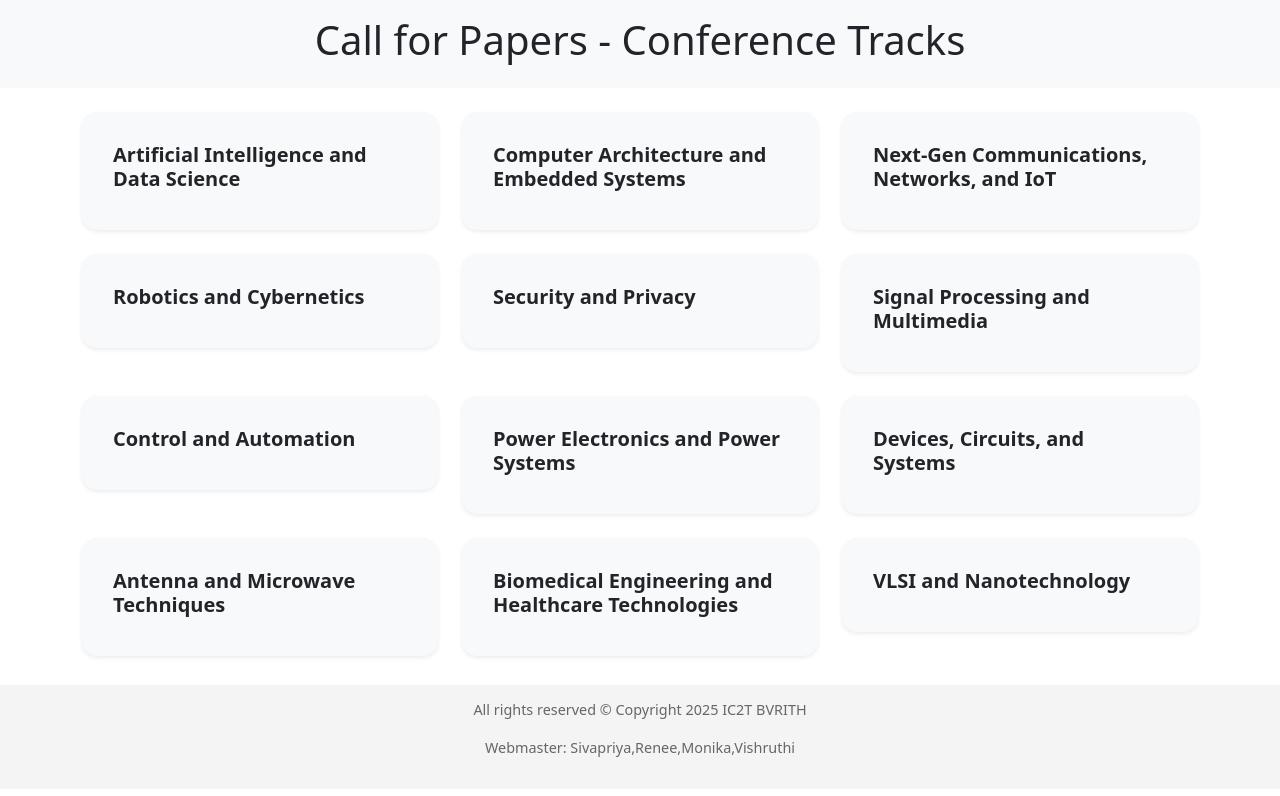
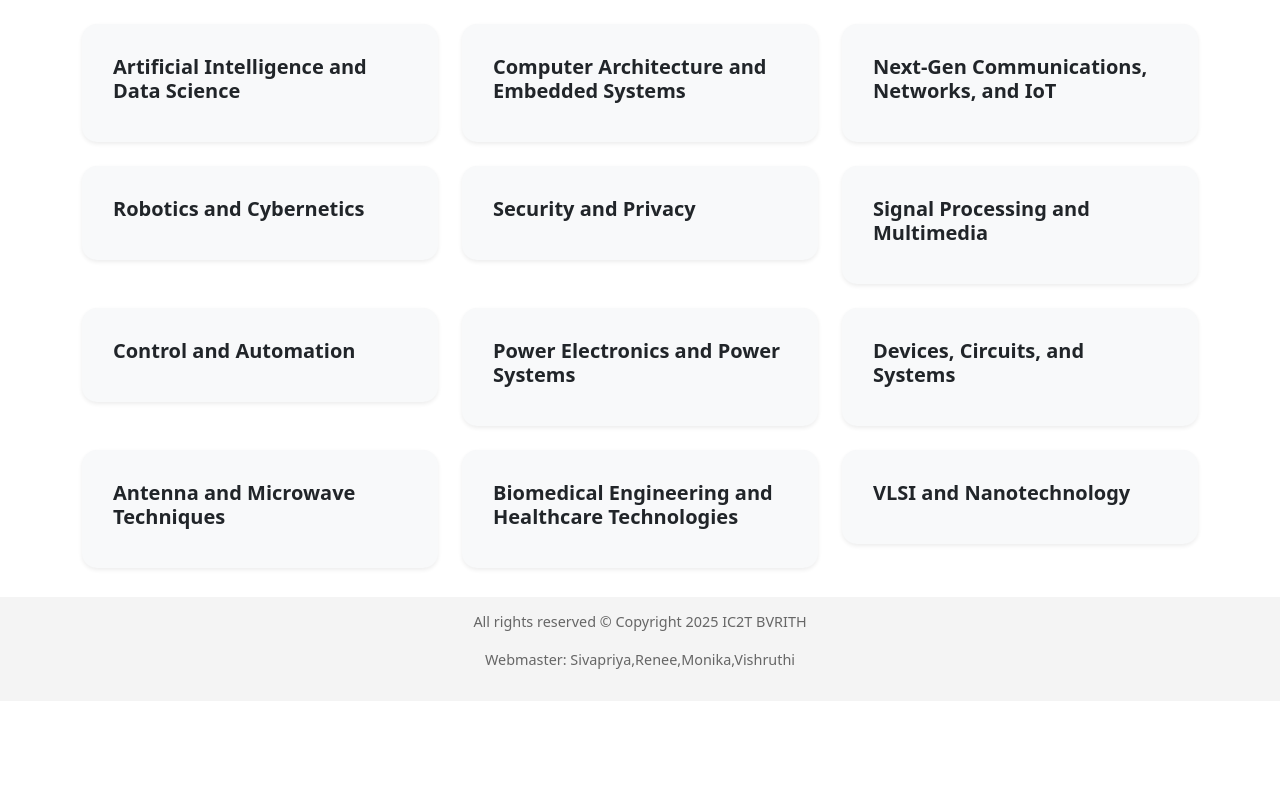
Before and after one commit to lasya-09/IC2T.github.io, a plain HTML site: page author_info.html in a window 1280 px wide. Drawn offline with nearby package versions, Linux system fonts and the light colour scheme.

Commit message:
Update author_info.html

```diff
--- a/author_info.html
+++ b/author_info.html
@@ -4,7 +4,6 @@
 <head>
     <meta charset="UTF-8">
     <meta name="viewport" content="width=device-width, initial-scale=1.0">
-    <title>Conference Tracks - Call for Papers</title>
     <link href="https://cdn.jsdelivr.net/npm/bootstrap@5.3.0/dist/css/bootstrap.min.css" rel="stylesheet">
     <style>
         .track-card {
@@ -32,11 +31,6 @@
 </head>
 
 <body>
-    <header class="bg-light py-3 text-center">
-        <div class="container">
-            <h1>Call for Papers - Conference Tracks</h1>
-        </div>
-    </header>
 
     <main class="container mt-4">
         <div class="row g-4">
```
